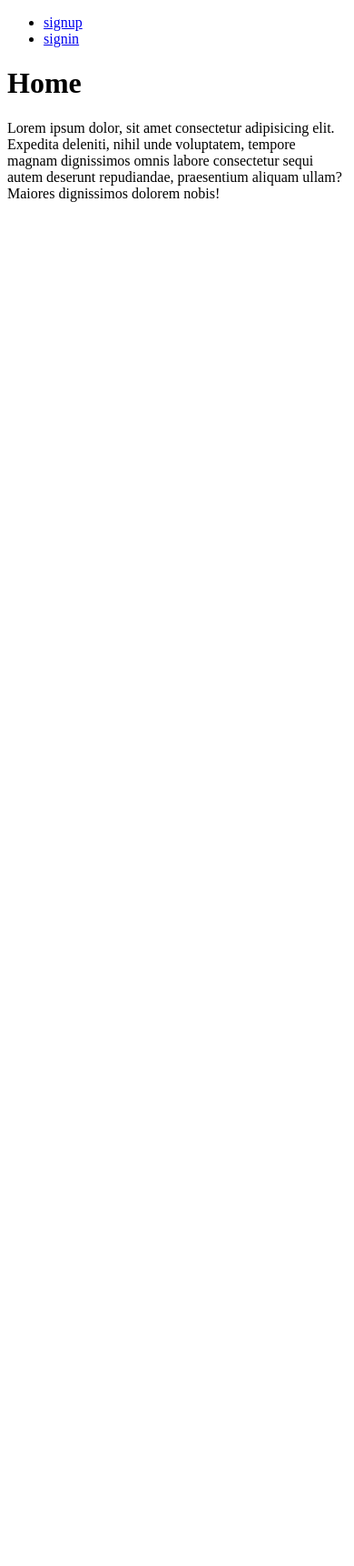
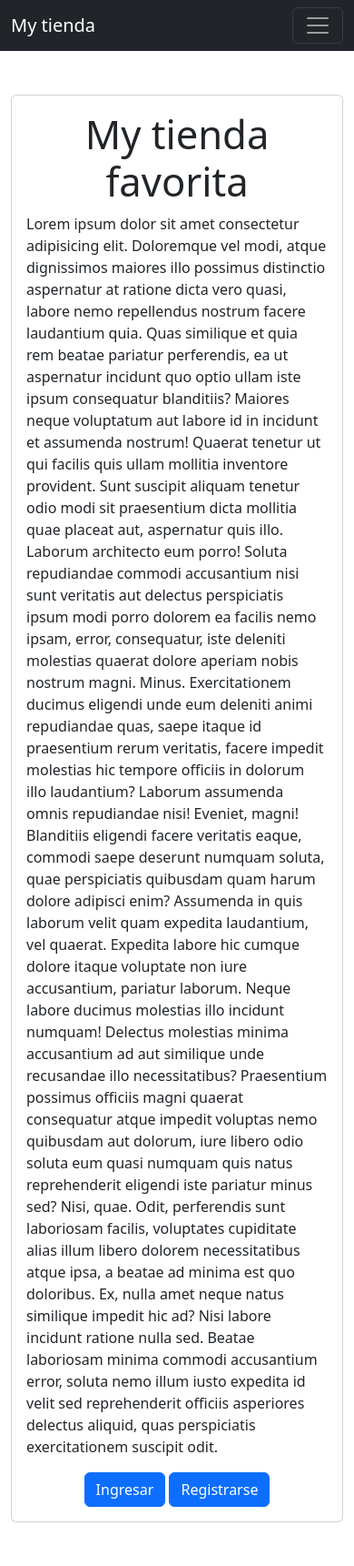
Before and after one commit to jefrydep/django_CRUD_AUTH_LOGIN, a Django app: page / in a window 390 px wide. Shown: the whole page at 91% size. Before the commit the page ends 222 px from the top, so only its background shows below. Run offline with Django 4.2, Linux system fonts and the light colour scheme.

Commit message:
aplication ready

```diff
--- a/auth/settings.py
+++ b/auth/settings.py
@@ -118,6 +118,7 @@
 # https://docs.djangoproject.com/en/4.1/howto/static-files/
 
 STATIC_URL = 'static/'
+LOGIN_URL = '/signin'
 
 # Default primary key field type
 # https://docs.djangoproject.com/en/4.1/ref/settings/#default-auto-field
--- a/auth/urls.py
+++ b/auth/urls.py
@@ -19,11 +19,15 @@
 
 urlpatterns = [
     path('admin/', admin.site.urls),
-    path('',views.hello, name='home'),
-    path('signup/',views.signup, name='signup'),
-    path('task/',views.task,name='task'),
-    path('task/<int:task_id>/',views.task_detail,name='task_detail'),
-    path('logout/',views.signOut,name='logout'),
-    path('signin/',views.signIn,name='signin'),
-    path('task/create/',views.create_task,name='create_task')
+    path('', views.hello, name='home'),
+    path('signup/', views.signup, name='signup'),
+    path('task/', views.task, name='task'),
+    path('tasks_completed/', views.tasks_completed, name='tasks_completed'),
+    path('task/<int:task_id>/', views.task_detail, name='task_detail'),
+    path('taks/<int:task_id>/complete',views.complete_task, name='complete_task'),
+    path('tasks/<int:task_id>/delete', views.delete_task, name='delete_task'),
+    path('logout/', views.signOut, name='logout'),
+    path('signin/', views.signIn, name='signin'),
+    path('task/create/', views.create_task, name='create_task'),
+    path('tienda/', views.tienda, name='tienda'),
 ]
--- a/tasks/templates/base.html
+++ b/tasks/templates/base.html
@@ -5,47 +5,63 @@
     <meta http-equiv="X-UA-Compatible" content="IE=edge">
     <meta name="viewport" content="width=device-width, initial-scale=1.0">
     <title>Document</title>
+    <link href="https://cdn.jsdelivr.net/npm/bootstrap@5.3.0-alpha2/dist/css/bootstrap.min.css" rel="stylesheet" integrity="sha384-aFq/bzH65dt+w6FI2ooMVUpc+21e0SRygnTpmBvdBgSdnuTN7QbdgL+OapgHtvPp" crossorigin="anonymous">
+
 </head>
 <body>
-
-    <nav>
-        <ul>
-            {% if user.is_authenticated %}
-            <li>
-                <a href="/">Home</a>
-            </li>
+    <nav class="navbar navbar-expand-lg bg-dark  navbar-dark -tertiary">
+        <div class="container">
+          <a class="navbar-brand" href="#">My tienda</a>
+          <button class="navbar-toggler" type="button" data-bs-toggle="collapse" data-bs-target="#navbarSupportedContent" aria-controls="navbarSupportedContent" aria-expanded="false" aria-label="Toggle navigation">
+            <span class="navbar-toggler-icon"></span>
+          </button>
+          <div class="collapse navbar-collapse" id="navbarSupportedContent">
+            <ul class="navbar-nav ms-auto me-auto mb-2 mb-lg-0">
+                {% if user.is_authenticated %}
+            <li class="nav-item">
+                <a class="nav-link" href="/">Home</a>
+            </li >
             {% endif %}
             {% if user.is_authenticated %}
-            <li>
-                <a href="/task">Tareas</a>
+            <li class="nav-item">
+                <a class="nav-link" href="/task">Tareas</a>
             </li>
             {% endif %}
 
             {% if user.is_authenticated == False%}
-            <li>
-                <a href="/signup">signup</a>
+            <li class="nav-item">
+                <a class="nav-link" href="/signup">Registrarse</a>
             </li>
             {% endif %}
 
             {% if user.is_authenticated == False%}
-            <li>
-                <a href="/signin">signin</a>
+            <li class="nav-item">
+                <a class="nav-link" href="/signin">Ingresar</a>
             </li>
             {% endif %}
 
             {% if user.is_authenticated %}
-            <li>
-                <a href="/task/create/">crear tarea</a>
+            <li class="nav-item">
+                <a class="nav-link" href="/task/create/">crear tarea</a>
             </li>
             {% endif %}
 
             {% if user.is_authenticated %}
-            <li>
-                <a href="/logout">Salir</a>
+            <li class="nav-item">
+                <a class="nav-link" href="/tienda">Tienda</a>
             </li>
         {% endif %}
-        </ul>
-    </nav>
+            {% if user.is_authenticated %}
+            <li class="nav-item">
+                <a class="nav-link" href="/logout">Salir</a>
+            </li>
+        {% endif %}
+            </ul>
+
+          </div>
+        </div>
+      </nav>
+
 
     {% block content %}
 
--- a/tasks/templates/home.html
+++ b/tasks/templates/home.html
@@ -1,7 +1,30 @@
 {% extends 'base.html' %}
 
 {% block content %}
+<main class="container py-5">
 
-<h1>Home</h1>
-<p>Lorem ipsum dolor, sit amet consectetur adipisicing elit. Expedita deleniti, nihil unde voluptatem, tempore magnam dignissimos omnis labore consectetur sequi autem deserunt repudiandae, praesentium aliquam ullam? Maiores dignissimos dolorem nobis!</p>
+<section class="card card-body">
+    <h1 class="display-1 text-center ">My tienda favorita</h1>
+<p>Lorem ipsum dolor sit amet consectetur adipisicing elit. Doloremque vel modi, atque dignissimos maiores illo possimus distinctio aspernatur at ratione dicta vero quasi, labore nemo repellendus nostrum facere laudantium quia.
+Quas similique et quia rem beatae pariatur perferendis, ea ut aspernatur incidunt quo optio ullam iste ipsum consequatur blanditiis? Maiores neque voluptatum aut labore id in incidunt et assumenda nostrum!
+Quaerat tenetur ut qui facilis quis ullam mollitia inventore provident. Sunt suscipit aliquam tenetur odio modi sit praesentium dicta mollitia quae placeat aut, aspernatur quis illo. Laborum architecto eum porro!
+Soluta repudiandae commodi accusantium nisi sunt veritatis aut delectus perspiciatis ipsum modi porro dolorem ea facilis nemo ipsam, error, consequatur, iste deleniti molestias quaerat dolore aperiam nobis nostrum magni. Minus.
+Exercitationem ducimus eligendi unde eum deleniti animi repudiandae quas, saepe itaque id praesentium rerum veritatis, facere impedit molestias hic tempore officiis in dolorum illo laudantium? Laborum assumenda omnis repudiandae nisi!
+Eveniet, magni! Blanditiis eligendi facere veritatis eaque, commodi saepe deserunt numquam soluta, quae perspiciatis quibusdam quam harum dolore adipisci enim? Assumenda in quis laborum velit quam expedita laudantium, vel quaerat.
+Expedita labore hic cumque dolore itaque voluptate non iure accusantium, pariatur laborum. Neque labore ducimus molestias illo incidunt numquam! Delectus molestias minima accusantium ad aut similique unde recusandae illo necessitatibus?
+Praesentium possimus officiis magni quaerat consequatur atque impedit voluptas nemo quibusdam aut dolorum, iure libero odio soluta eum quasi numquam quis natus reprehenderit eligendi iste pariatur minus sed? Nisi, quae.
+Odit, perferendis sunt laboriosam facilis, voluptates cupiditate alias illum libero dolorem necessitatibus atque ipsa, a beatae ad minima est quo doloribus. Ex, nulla amet neque natus similique impedit hic ad?
+Nisi labore incidunt ratione nulla sed. Beatae laboriosam minima commodi accusantium error, soluta nemo illum iusto expedita id velit sed reprehenderit officiis asperiores delectus aliquid, quas perspiciatis exercitationem suscipit odit.</p>
+
+<div class="text-center">
+    <a class="btn btn-primary" href='/signin/'>
+        Ingresar
+    </a>
+    <a class="btn btn-primary" href='/signup/'>
+        Registrarse
+    </a>
+
+</div>
+</section>
+</main>
 {% endblock%}
--- a/tasks/views.py
+++ b/tasks/views.py
@@ -8,6 +8,8 @@
 # importamos error de integridad de usuarios duplicados
 from django.db import IntegrityError
 from .forms import TaskForm
+from django.utils import timezone
+from django.contrib.auth.decorators import login_required
 # Create your views here
 
 # importamos el modelo de las tareas para  mostrarlo
@@ -49,14 +51,18 @@
             'error': 'passwor does not match'
         })
 
-
+@login_required
 def task(request):
     allTask = Task.objects.filter(
         user=request.user, datecompleted__isnull=True)
-    print(allTask)
+    # print(allTask)
     return render(request, 'task.html', {'tareas': allTask})
+@login_required
+def tasks_completed(request):
+    allTask = Task.objects.filter(user=request.user, datecompleted__isnull=False).order_by('-datecompleted')
+    return render(request, 'task.html', {"tareas": allTask})
 
-
+@login_required
 def signOut(request):
     logout(request)
     return redirect('home')
@@ -75,7 +81,7 @@
         login(request, user)
         return redirect('task')
 
-
+@login_required
 def create_task(request):
     if request.method == 'GET':
         return render(request, 'create_task.html', {
@@ -91,26 +97,44 @@
             new_task.save()
             return redirect('task')
         except ValueError:
-             return render(request, 'create_task.html', {
-            'form': TaskForm,
-            'error': 'Por favor ingresa datos validos'
-        })
+            return render(request, 'create_task.html', {
+                'form': TaskForm,
+                'error': 'Por favor ingresa datos validos'
+            })
 
-
+@login_required
 def task_detail(request, task_id):
-     if request.method == 'GET':
-    # task = Task.objects.get(pk=task_id)
-        task = get_object_or_404(Task, pk=task_id,user=request.user)
+    if request.method == 'GET':
+        # task = Task.objects.get(pk=task_id)
+        task = get_object_or_404(Task, pk=task_id, user=request.user)
     # llamamos al formulario para actualizar
         form = TaskForm(instance=task)
         return render(request, 'task_details.html', {'task': task, 'form': form})
-     else:
-            try:
+    else:
+        try:
 
+            task = get_object_or_404(Task, pk=task_id, user=request.user)
+            form = TaskForm(request.POST, instance=task)
+            form.save()
+            return redirect('task')
+        except ValueError:
+            return render(request, 'task_details.html', {'task': task, 'form': form, 'error': 'Error actuallizando tareas'})
 
-                task = get_object_or_404(Task,pk=task_id, user=request.user)
-                form = TaskForm(request.POST,instance=task)
-                form.save()
-                return redirect('task')
-            except ValueError:
-                 return render(request, 'task_details.html', {'task': task, 'form': form,'error':'Error actuallizando tareas'})
+@login_required
+def tienda(request):
+    return render(request, 'tienda.html')
+
+@login_required
+def complete_task(request, task_id):
+    task = get_object_or_404(Task, pk=task_id, user=request.user)
+    if request.method == 'POST':
+        task.datecompleted = timezone.now()
+        task.save()
+        return redirect('task')
+
+@login_required
+def delete_task(request, task_id):
+    task = get_object_or_404(Task, pk=task_id, user=request.user)
+    if request.method == 'POST':
+        task.delete()
+        return redirect('task')
```
Also changed, not shown: tasks/forms.py (+8 -2 lines), tasks/templates/create_task.html (+12 -10 lines), tasks/templates/sign_in.html (+12 -13 lines), tasks/templates/signup.html (+13 -3 lines), tasks/templates/task.html (+9 -4 lines), tasks/templates/task_details.html (+12 -7 lines), tasks/templates/tienda.html (added, +7 -0 lines), db.sqlite3.
